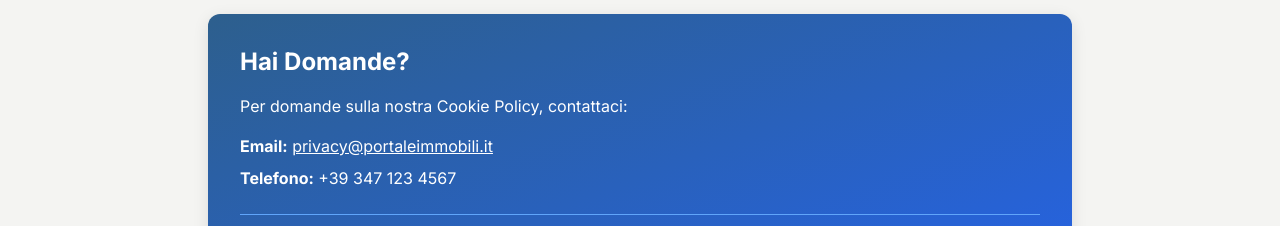
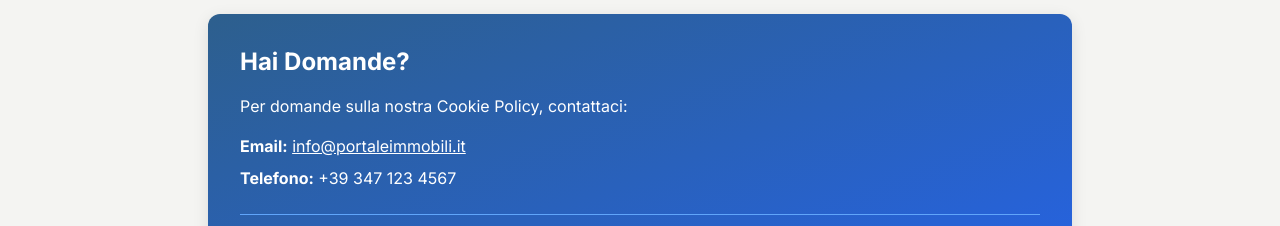
Before and after one commit to vetrinaimmobilihandmade/portale-immobili-handmade, a Next.js app: page /cookie in a window 1280 px wide. Shown: the part 3740-3966 px from the top of the page. Built offline with nearby package versions, Linux system fonts and the light colour scheme; no server answers; the database is empty.

Commit message:
Update page.tsx

```diff
--- a/app/cookie/page.tsx
+++ b/app/cookie/page.tsx
@@ -22,10 +22,10 @@ export default function CookiePage() {
     if (data) setSiteSettings(data);
   };
 
-  // Valori di fallback se non ci sono dati
+  // ✅ MODIFICATO: Usare contact_email e contact_phone da site_settings
   const siteName = siteSettings?.site_name || 'Portale Immobili & Handmade';
-  const privacyEmail = siteSettings?.privacy_email || 'privacy@portaleimmobili.it';
-  const supportPhone = siteSettings?.support_phone || '+39 347 123 4567';
+  const contactEmail = siteSettings?.contact_email || 'info@portaleimmobili.it';
+  const contactPhone = siteSettings?.contact_phone || '+39 347 123 4567';
 
   return (
     <div className="min-h-screen bg-neutral-main">
@@ -353,7 +353,7 @@ export default function CookiePage() {
           </p>
         </div>
 
-        {/* Contact & Links - DATI DINAMICI */}
+        {/* Contact & Links - DATI DINAMICI AGGIORNATI (senza indirizzo) */}
         <div className="bg-gradient-to-br from-primary to-blue-600 text-white rounded-xl shadow-md p-8">
           <h2 className="text-2xl font-bold mb-4">
             Hai Domande?
@@ -362,8 +362,8 @@ export default function CookiePage() {
             Per domande sulla nostra Cookie Policy, contattaci:
           </p>
           <div className="space-y-2 mb-6">
-            <p><strong>Email:</strong> <a href={`mailto:${privacyEmail}`} className="underline">{privacyEmail}</a></p>
-            {supportPhone && <p><strong>Telefono:</strong> {supportPhone}</p>}
+            <p><strong>Email:</strong> <a href={`mailto:${contactEmail}`} className="underline">{contactEmail}</a></p>
+            {contactPhone && <p><strong>Telefono:</strong> {contactPhone}</p>}
           </div>
           <div className="pt-6 border-t border-blue-400">
             <p className="text-sm mb-3">Potrebbero interessarti anche:</p>
```
